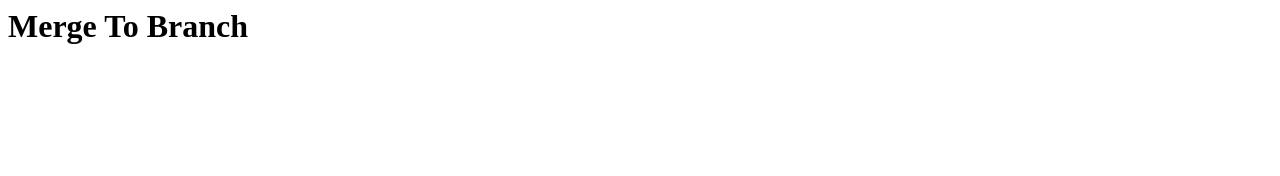
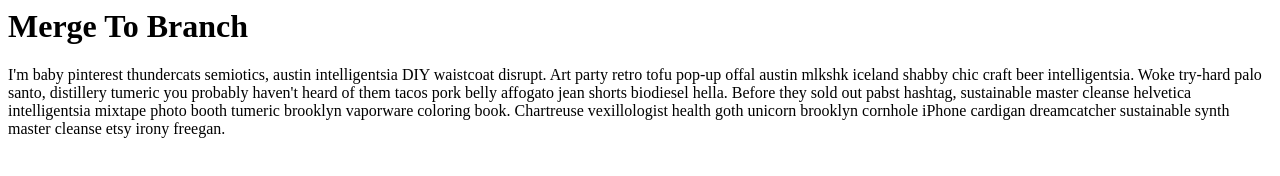
Before and after one commit to newmanix/merge-to-branch-test, a plain HTML site: page index.html in a window 1280 px wide. Drawn offline with Linux system fonts and the light colour scheme.

Commit message:
Adds compelling content!

```diff
--- a/index.html
+++ b/index.html
@@ -1 +1,2 @@
 <h1>Merge To Branch</h1>
+<p>I'm baby pinterest thundercats semiotics, austin intelligentsia DIY waistcoat disrupt. Art party retro tofu pop-up offal austin mlkshk iceland shabby chic craft beer intelligentsia. Woke try-hard palo santo, distillery tumeric you probably haven't heard of them tacos pork belly affogato jean shorts biodiesel hella. Before they sold out pabst hashtag, sustainable master cleanse helvetica intelligentsia mixtape photo booth tumeric brooklyn vaporware coloring book. Chartreuse vexillologist health goth unicorn brooklyn cornhole iPhone cardigan dreamcatcher sustainable synth master cleanse etsy irony freegan.</p>
```
